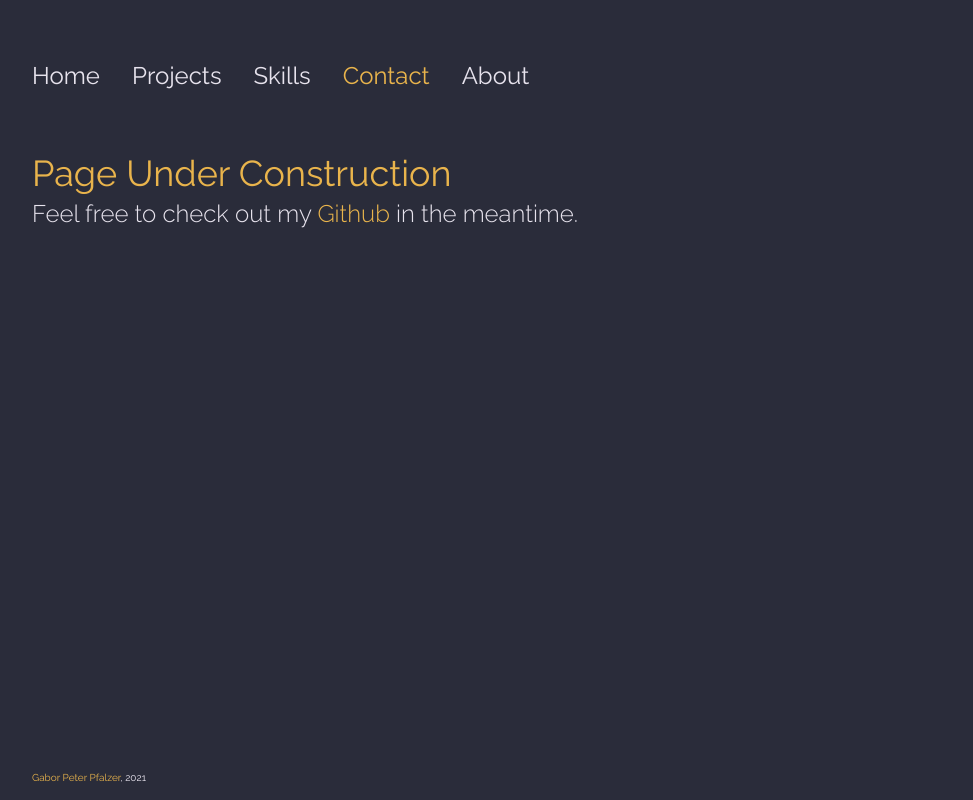
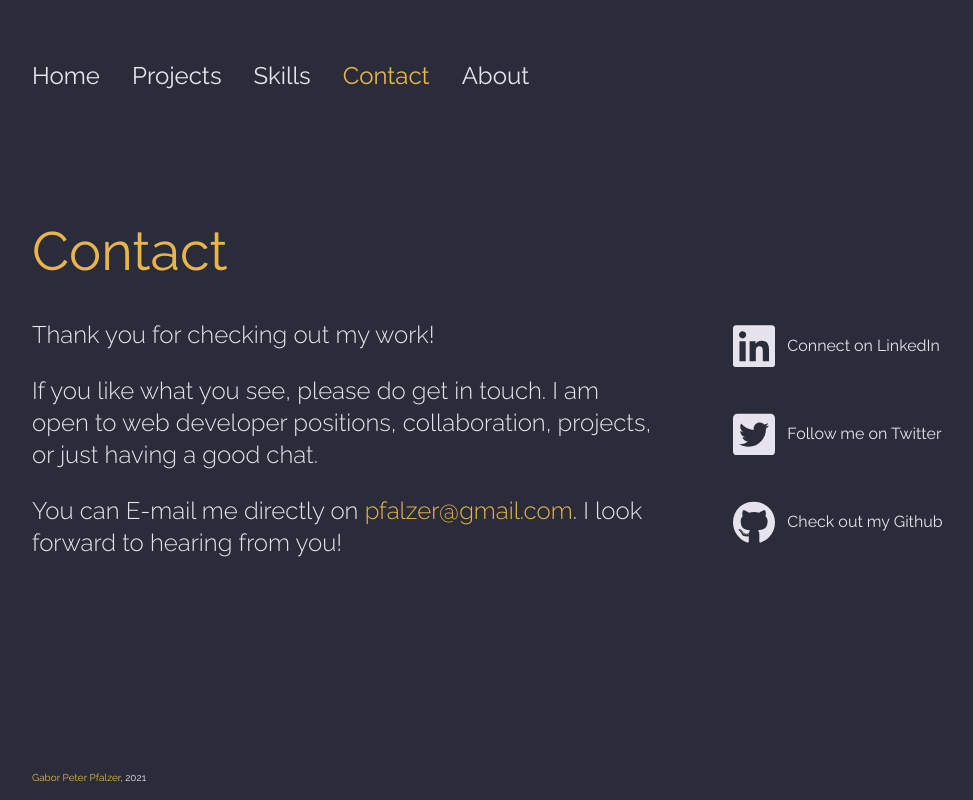
Before and after one commit to pfalzergbr/portfolio, a Next.js app: page /contact in a window 1280 px wide. Shown: the whole page, without its empty margins (96-1069 px from the left). Built offline with nearby package versions, Linux system fonts and the light colour scheme.

Commit message:
add contact section and styling

```diff
--- /dev/null
+++ b/components/contact/ContactLinks.tsx
@@ -0,0 +1,23 @@
+import SocialIcon from '../landing/SocialIcon';
+import styles from './styles/Contacts.module.scss';
+
+const ContactLinks: React.FC = () => {
+  return (
+    <div className={styles.contactLinks}>
+      <div className={styles.contactContainer}>
+        <SocialIcon logo='linkedin' url='' />
+        <p className={styles.contactText}>Connect on LinkedIn</p>
+      </div>
+      <div className={styles.contactContainer}>
+        <SocialIcon logo='twitter' url='' />
+        <p className={styles.contactText}>Follow me on Twitter</p>
+      </div>
+      <div className={styles.contactContainer}>
+        <SocialIcon logo='github' url='' />
+        <p className={styles.contactText}>Check out my Github</p>
+      </div>
+    </div>
+  );
+};
+
+export default ContactLinks;
--- /dev/null
+++ b/components/contact/ContactMessage.tsx
@@ -0,0 +1,34 @@
+import ContactLinks from './ContactLinks';
+import styles from './styles/Contacts.module.scss';
+
+export interface ContactMessageProps {}
+
+const ContactMessage: React.SFC<ContactMessageProps> = () => {
+  return (
+    <div className={styles.container}>
+      <div className={styles.header}>
+        <h1 className={styles.title}>Contact</h1>
+      </div>
+      <div className={styles.message}>
+        <p className={styles.contactMessage}>
+          Thank you for checking out my work!
+        </p>
+        <p className={styles.contactMessage}>
+          If you like what you see, please do get in touch. I am open to web
+          developer positions, collaboration, projects, or just having a good
+          chat.{' '}
+        </p>
+        <p className={styles.contactMessage}>
+          You can E-mail me directly on{' '}
+          <a className={styles.emailLink} href='mailto:pfalzer@gmail.com'>
+            pfalzer@gmail.com
+          </a>
+          . I look forward to hearing from you!
+        </p>
+      </div>
+      <ContactLinks />
+    </div>
+  );
+};
+
+export default ContactMessage;
--- /dev/null
+++ b/components/contact/styles/Contacts.module.scss
@@ -0,0 +1,72 @@
+@import '../../../styles/abstracts/variables';
+@import '../../../styles/abstracts/mixins';
+
+.container {
+  display: grid;
+  // grid-template-columns: 2fr 1fr;
+  grid-template-rows: repeat(2, min-content);
+  grid-row: 2/3;
+  grid-row-gap: $space-56;
+  grid-column-gap: $space-56;
+
+  @include tablet-portrait-up {
+    grid-template-columns: 2fr 1fr;
+  }
+}
+
+.title {
+  font-size: $font-size-54;
+  font-weight: 400;
+  color: $color-orange-medium;
+}
+
+.header {
+  grid-row: 1/2;
+  grid-column: 1/2;
+}
+
+.message {
+  grid-row: 2/3;
+  grid-column: 1/2;
+}
+
+.contactMessage {
+  max-width: 62rem;
+  font-size: $font-size-24;
+  line-height: $space-32;
+  margin-top: 0;
+  margin-bottom: $space-24;
+  font-weight: 300;
+}
+
+.emailLink {
+  color: $color-orange-medium;
+  font-size: $font-size-24;
+  line-height: $space-32;
+}
+
+.contactLinks {
+  display: grid;
+  grid-row: repeat(4, min-content);
+  grid-row-gap: $space-24;
+  grid-row: 3/4;
+
+  @include tablet-portrait-up {
+    grid-row-gap: 0;
+    grid-column: 2/3;
+    grid-row: 2/3;
+  }
+
+  // grid-row-gap: $space-24;
+}
+
+.contactContainer {
+  display: grid;
+  grid-template-columns: repeat(2, max-content);
+  align-items: center;
+  height: 4.2rem;
+}
+
+.contactText {
+  margin: 0;
+}
--- /dev/null
+++ b/pages/contact/index.module.scss
@@ -0,0 +1,7 @@
+@import '../../styles/abstracts/mixins';
+
+.contact {
+  @include centered-container;
+  display: grid;
+  grid-template-rows: 1fr min-content 2fr;
+}
--- a/pages/contact/index.tsx
+++ b/pages/contact/index.tsx
@@ -1,12 +1,12 @@
+import ContactMessage from '../../components/contact/ContactMessage';
 import AnimatedRoute from '../../layout/AnimatedRoute';
-import UnderConstruction from '../../layout/layoutElements/UnderConstruction';
-
+import styles from './index.module.scss';
 export interface Props {}
 
 const Contact: React.FC<Props> = () => {
   return (
-    <AnimatedRoute className="">
-      <UnderConstruction />
+    <AnimatedRoute className={styles.contact}>
+      <ContactMessage />
     </AnimatedRoute>
   );
 };
```
